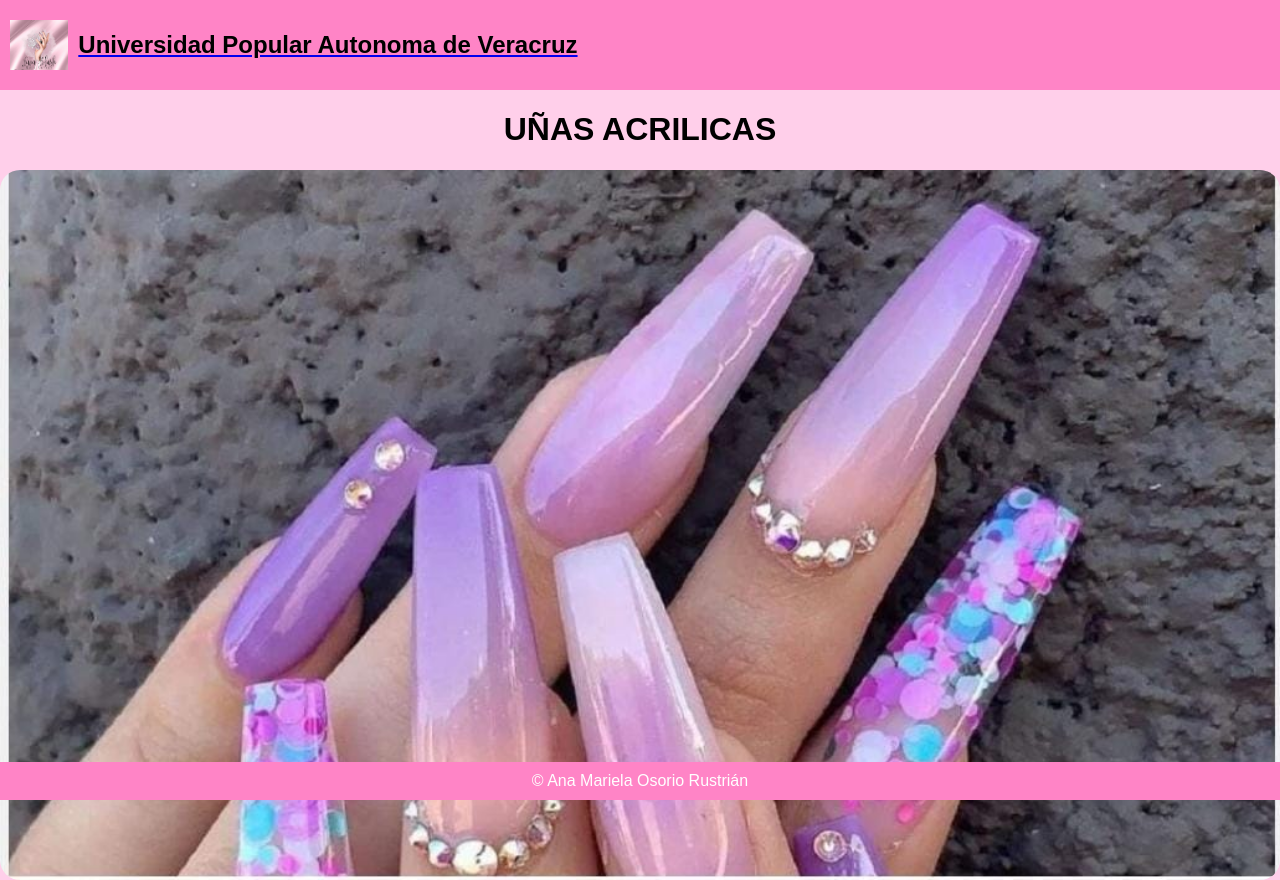
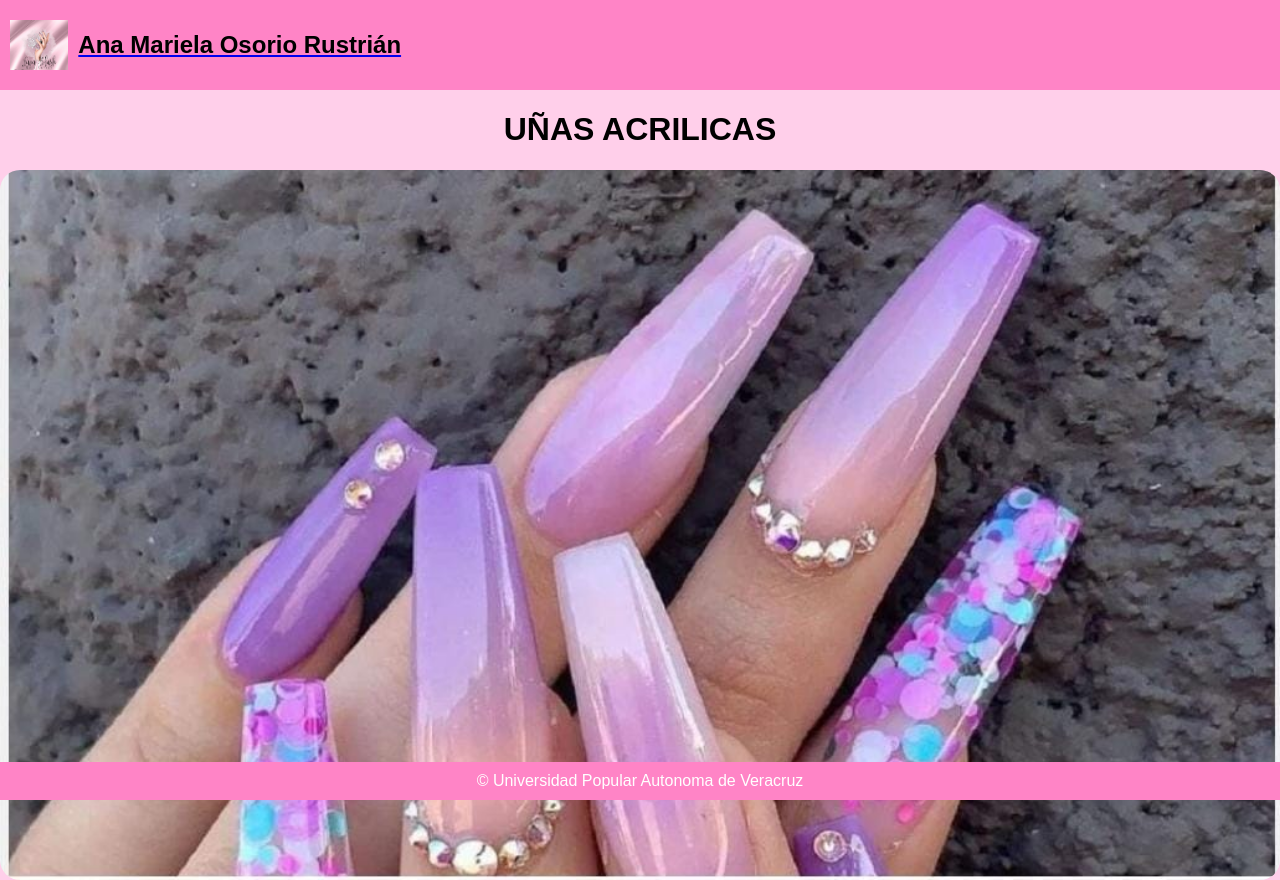
Before and after one commit to libermendez/libermendez.github.io, a plain HTML site: page index.html in a window 1280 px wide. Shown: the top 880 px of the page. Drawn offline with Linux system fonts and the light colour scheme.

Commit message:
Update index.html

```diff
--- a/index.html
+++ b/index.html
@@ -11,7 +11,7 @@
     <header class="header">
         <a href="#" class="logo">
             <img src="logo.jpg" alt="">
-            <h2 class="nombre-empresa">Universidad Popular Autonoma de Veracruz</h2>
+            <h2 class="nombre-empresa">Ana Mariela Osorio Rustrián</h2>
         </a>
     </header>
     <h1>UÑAS ACRILICAS</h1>
@@ -77,7 +77,7 @@ Son versátiles, adaptándose a diseños clásicos y modernos.
     </table>
 
     <footer>
-        &copy; Ana Mariela Osorio Rustrián
+        &copy;  Universidad Popular Autonoma de Veracruz
     </footer>
 
 
```
